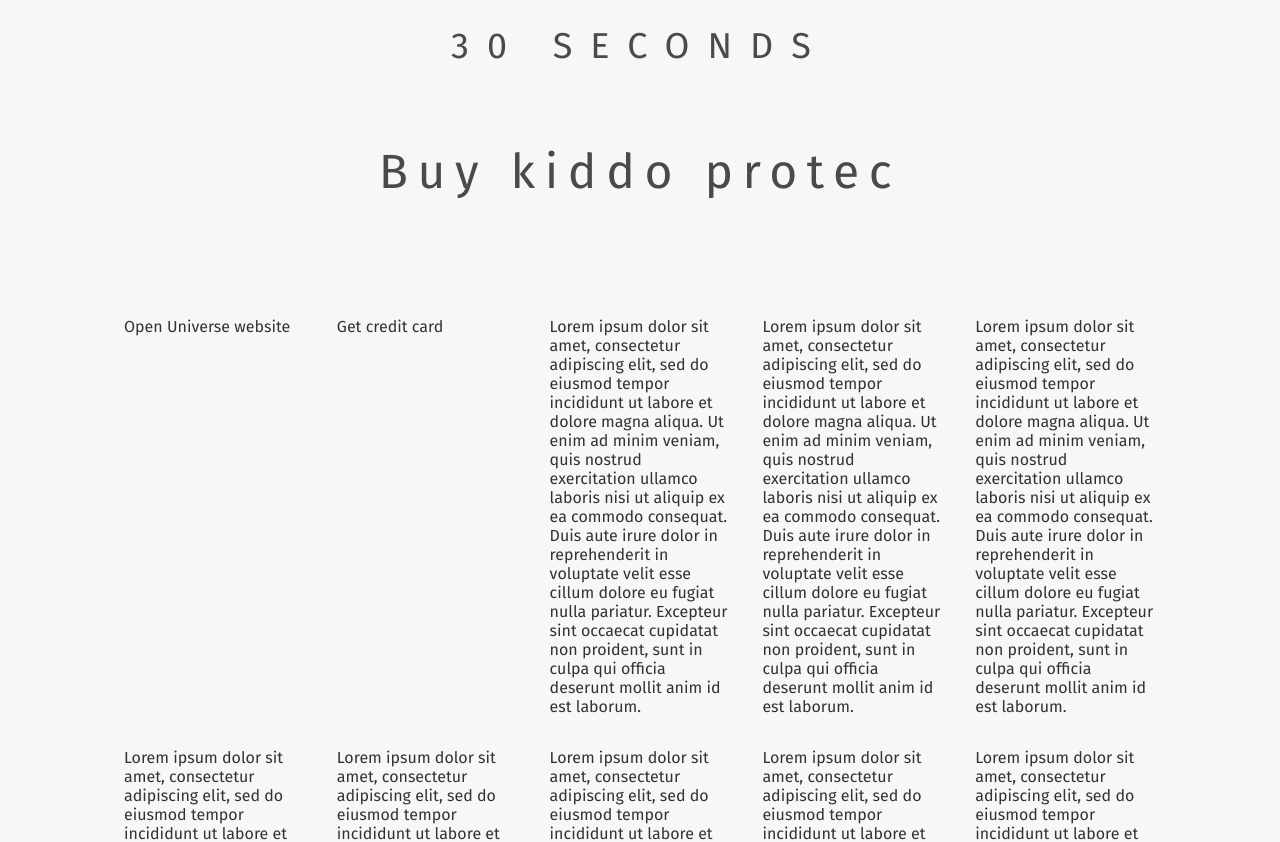
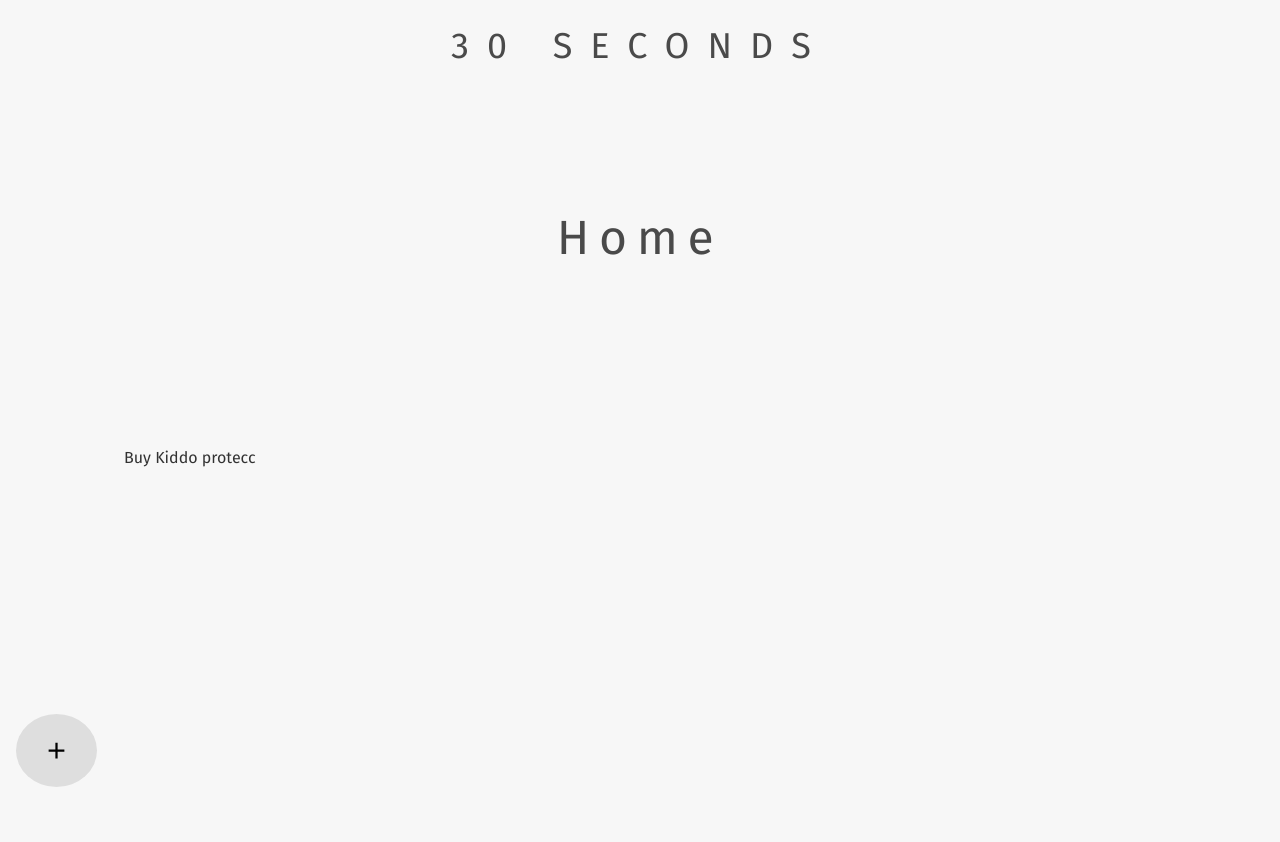
Before and after one commit to sbakht/30-Seconds, a Svelte app: page / in a window 1280 px wide. Shown: the top 842 px of the page. After the commit the page ends 800 px from the top, so only its background shows below. Built offline with nearby package versions, Linux system fonts and the light colour scheme.

Commit message:
root updates

```diff
--- a/src/App.svelte
+++ b/src/App.svelte
@@ -19,29 +19,47 @@
 	import Goal from './Goal.svelte';
 	import Icons from './Icons.svelte';
 	import Task from './Task.svelte';
+	import hash from './hasher.js';
 
-	let tasks = [
-		{title: "Open Universe website"},
-		{title: "Check if smalls are in stock", completed: true},
-		{title: "Get credit card"},
-		{title: "Lorem ipsum dolor sit amet, consectetur adipiscing elit, sed do eiusmod tempor incididunt ut labore et dolore magna aliqua. Ut enim ad minim veniam, quis nostrud exercitation ullamco laboris nisi ut aliquip ex ea commodo consequat. Duis aute irure dolor in reprehenderit in voluptate velit esse cillum dolore eu fugiat nulla pariatur. Excepteur sint occaecat cupidatat non proident, sunt in culpa qui officia deserunt mollit anim id est laborum."},
-		{title: "Lorem ipsum dolor sit amet, consectetur adipiscing elit, sed do eiusmod tempor incididunt ut labore et dolore magna aliqua. Ut enim ad minim veniam, quis nostrud exercitation ullamco laboris nisi ut aliquip ex ea commodo consequat. Duis aute irure dolor in reprehenderit in voluptate velit esse cillum dolore eu fugiat nulla pariatur. Excepteur sint occaecat cupidatat non proident, sunt in culpa qui officia deserunt mollit anim id est laborum."},
-		{title: "Lorem ipsum dolor sit amet, consectetur adipiscing elit, sed do eiusmod tempor incididunt ut labore et dolore magna aliqua. Ut enim ad minim veniam, quis nostrud exercitation ullamco laboris nisi ut aliquip ex ea commodo consequat. Duis aute irure dolor in reprehenderit in voluptate velit esse cillum dolore eu fugiat nulla pariatur. Excepteur sint occaecat cupidatat non proident, sunt in culpa qui officia deserunt mollit anim id est laborum."},
-		{title: "Lorem ipsum dolor sit amet, consectetur adipiscing elit, sed do eiusmod tempor incididunt ut labore et dolore magna aliqua. Ut enim ad minim veniam, quis nostrud exercitation ullamco laboris nisi ut aliquip ex ea commodo consequat. Duis aute irure dolor in reprehenderit in voluptate velit esse cillum dolore eu fugiat nulla pariatur. Excepteur sint occaecat cupidatat non proident, sunt in culpa qui officia deserunt mollit anim id est laborum."},
-		{title: "Lorem ipsum dolor sit amet, consectetur adipiscing elit, sed do eiusmod tempor incididunt ut labore et dolore magna aliqua. Ut enim ad minim veniam, quis nostrud exercitation ullamco laboris nisi ut aliquip ex ea commodo consequat. Duis aute irure dolor in reprehenderit in voluptate velit esse cillum dolore eu fugiat nulla pariatur. Excepteur sint occaecat cupidatat non proident, sunt in culpa qui officia deserunt mollit anim id est laborum."},
-		{title: "Lorem ipsum dolor sit amet, consectetur adipiscing elit, sed do eiusmod tempor incididunt ut labore et dolore magna aliqua. Ut enim ad minim veniam, quis nostrud exercitation ullamco laboris nisi ut aliquip ex ea commodo consequat. Duis aute irure dolor in reprehenderit in voluptate velit esse cillum dolore eu fugiat nulla pariatur. Excepteur sint occaecat cupidatat non proident, sunt in culpa qui officia deserunt mollit anim id est laborum."},
-		{title: "Lorem ipsum dolor sit amet, consectetur adipiscing elit, sed do eiusmod tempor incididunt ut labore et dolore magna aliqua. Ut enim ad minim veniam, quis nostrud exercitation ullamco laboris nisi ut aliquip ex ea commodo consequat. Duis aute irure dolor in reprehenderit in voluptate velit esse cillum dolore eu fugiat nulla pariatur. Excepteur sint occaecat cupidatat non proident, sunt in culpa qui officia deserunt mollit anim id est laborum."},
-		{title: "Lorem ipsum dolor sit amet, consectetur adipiscing elit, sed do eiusmod tempor incididunt ut labore et dolore magna aliqua. Ut enim ad minim veniam, quis nostrud exercitation ullamco laboris nisi ut aliquip ex ea commodo consequat. Duis aute irure dolor in reprehenderit in voluptate velit esse cillum dolore eu fugiat nulla pariatur. Excepteur sint occaecat cupidatat non proident, sunt in culpa qui officia deserunt mollit anim id est laborum."},
-		{title: "Lorem ipsum dolor sit amet, consectetur adipiscing elit, sed do eiusmod tempor incididunt ut labore et dolore magna aliqua. Ut enim ad minim veniam, quis nostrud exercitation ullamco laboris nisi ut aliquip ex ea commodo consequat. Duis aute irure dolor in reprehenderit in voluptate velit esse cillum dolore eu fugiat nulla pariatur. Excepteur sint occaecat cupidatat non proident, sunt in culpa qui officia deserunt mollit anim id est laborum."},
-	];
+	let tasks = {
+	  isRoot: true,
+		title: 'Home',
+		tasks: [
+		{
+			title: "Buy Kiddo protecc",
+			tasks: [
+				{title: "Open Universe website"},
+				{title: "Check if smalls are in stock", completed: true},
+				{title: "Get credit card", tasks: [{title: 'Dance with a chicken'}]},
+				{title: "Lorem ipsum dolor sit amet, consectetur adipiscing elit, sed do eiusmod tempor incididunt ut labore et dolore magna aliqua. Ut enim ad minim veniam, quis nostrud exercitation ullamco laboris nisi ut aliquip ex ea commodo consequat. Duis aute irure dolor in reprehenderit in voluptate velit esse cillum dolore eu fugiat nulla pariatur. Excepteur sint occaecat cupidatat non proident, sunt in culpa qui officia deserunt mollit anim id est laborum."},
+				{title: "Lorem ipsum dolor sit amet, consectetur adipiscing elit, sed do eiusmod tempor incididunt ut labore et dolore magna aliqua. Ut enim ad minim veniam, quis nostrud exercitation ullamco laboris nisi ut aliquip ex ea commodo consequat. Duis aute irure dolor in reprehenderit in voluptate velit esse cillum dolore eu fugiat nulla pariatur. Excepteur sint occaecat cupidatat non proident, sunt in culpa qui officia deserunt mollit anim id est laborum."},
+			]
+		}
+	]};
 
+	let index = [];
+	let history = [];
+	let activeTask = tasks;
+	for(let i = 0; i < index.length; i++) {
+		activeTask = activeTask.tasks[index[i]]
+	}
+
+	console.log(activeTask);
 	pushCompletedToEnd();
 
-	let hasUnfinishedTasks = tasks.length && tasks.filter(t => !t.completed).length;
-	let canComplete = !hasUnfinishedTasks;
+	let hasUnfinishedTasks;
+	let parentIsNotCompleted;
+	$: {
+		hasUnfinishedTasks = hasOpenTasks(activeTask);
+		if(history.length) {
+			parentIsNotCompleted = !history[history.length-1].completed;
+		}else{
+			parentIsNotCompleted = true;
+		}
+	}
 
 	function pushCompletedToEnd() {
-		tasks.sort((t1, t2) => {
+		activeTask.tasks.sort((t1, t2) => {
 			if(t1.completed && !t2.completed) {
 				return 1;
 			}
@@ -51,11 +69,47 @@
 			return 0;
 		})
 	}
+
+	function hasOpenTasks(task) {
+		return task.tasks && task.tasks.length && task.tasks.filter(t => !t.completed).length;
+	}
+
+	function openTask(e) {
+		history.push(activeTask);
+		const task = e.detail.task;
+		activeTask = task;
+		window.history.pushState(history, '', '#' + hash(activeTask.title))
+	}
+
+	function onCompletion() {
+		activeTask.completed = true;
+		if(history.length) {
+			activeTask = history.pop();
+		}
+	}
+
+	function onUncompletion() {
+		activeTask.completed = false;
+		if((!activeTask.tasks || activeTasks.tasks.length === 0) && history.length) {
+			activeTask = history.pop();
+		}
+	}
+
+	window.addEventListener('popstate', (event) => {
+		if(history.length) {
+			activeTask = history.pop();
+		}
+	});
 </script>
 
 <div id="container">
 	<Header  />
-	<Goal hasUnfinishedTasks={hasUnfinishedTasks} text="Buy kiddo protec" />
-	<Task tasks={tasks} />
-	<Icons complete={canComplete} />
+	<Goal hasUnfinishedTasks={hasUnfinishedTasks} task={activeTask} />
+	<Task tasks={activeTask.tasks || []} on:open-task={openTask} />
+	<Icons
+		task={activeTask}
+		complete={!hasUnfinishedTasks && !activeTask.completed}
+		clear={activeTask.completed && parentIsNotCompleted}
+		on:completion={onCompletion}
+		on:uncompletion={onUncompletion}/>
 </div>
--- a/src/Goal.svelte
+++ b/src/Goal.svelte
@@ -14,11 +14,15 @@
     margin-top: 225px;
   }
 
+  .complete {
+    color: rgb(0, 0, 0, .2);
+  }
+
 </style>
 
 <script>
-    export let text;
+    export let task;
     export let hasUnfinishedTasks;
 </script>
 
-<div class="todo" class:pushdown={!hasUnfinishedTasks}>{text}</div>
+<div class="todo" class:complete={task.completed} class:pushdown={!hasUnfinishedTasks}>{task.title}</div>
--- a/src/Icons.svelte
+++ b/src/Icons.svelte
@@ -14,9 +14,22 @@
 </style>
 
 <script>
+  import { createEventDispatcher } from 'svelte';
+  export let task;
   export let add = true;
   export let complete = true;
+  export let clear = false;
   export let remove = true;
+
+  const dispatch = createEventDispatcher();
+
+  function onComplete() {
+    dispatch('completion')
+  }
+
+  function onClear() {
+    dispatch('uncompletion')
+  }
 </script>
 
 <div class="icons">
@@ -28,15 +41,22 @@
   </svg>
   {/if}
 
-  {#if complete}
-    <svg clas="complete" width="81" height="73" viewBox="0 0 81 73" fill="none" xmlns="http://www.w3.org/2000/svg">
+  {#if complete && !task.isRoot}
+    <svg on:click={onComplete} class="complete" width="81" height="73" viewBox="0 0 81 73" fill="none" xmlns="http://www.w3.org/2000/svg">
   }
 <ellipse cx="40.5" cy="36.5" rx="40.5" ry="36.5" fill="black" fill-opacity="0.1"/>
 <path d="M37.125 41.225L32.4 36.5L30.825 38.075L37.125 44.375L50.625 30.875L49.05 29.3L37.125 41.225Z" fill="black"/>
 </svg>
   {/if}
 
-    {#if remove}
+  {#if clear && !task.isRoot}
+    <svg on:click={onClear} class="clear" width="81" height="73" viewBox="0 0 81 73" fill="none" xmlns="http://www.w3.org/2000/svg">
+      <path d="M81 36.5C81 56.6584 62.8675 73 40.5 73C18.1325 73 0 56.6584 0 36.5C0 16.3416 18.1325 0 40.5 0C62.8675 0 81 16.3416 81 36.5Z" fill="black" fill-opacity="0.1"/>
+      <path d="M48.375 30.2112L46.7888 28.625L40.5 34.9138L34.2112 28.625L32.625 30.2112L38.9138 36.5L32.625 42.7888L34.2112 44.375L40.5 38.0862L46.7888 44.375L48.375 42.7888L42.0862 36.5L48.375 30.2112Z" fill="black"/>
+    </svg>
+  {/if}
+
+    {#if remove && !task.isRoot}
     <svg class="delete" width="81" height="73" viewBox="0 0 81 73" fill="none" xmlns="http://www.w3.org/2000/svg">
   <path d="M35 44C35 45.1 35.9 46 37 46H45C46.1 46 47 45.1 47 44V32H35V44ZM48 29H44.5L43.5 28H38.5L37.5 29H34V31H48V29Z" fill="black"/>
   <ellipse cx="40.5" cy="36.5" rx="40.5" ry="36.5" fill="black" fill-opacity="0.1"/>
--- a/src/Task.svelte
+++ b/src/Task.svelte
@@ -25,11 +25,18 @@
 </style>
 
 <script>
+  import { createEventDispatcher } from 'svelte';
   export let tasks = [];
+
+  const dispatch = createEventDispatcher();
+
+  function openTask(task) {
+    dispatch('open-task', {task})
+  }
 </script>
 
 <div class="goals">
   {#each tasks as task}
-    <div class="goal" class:complete="{task.completed}">{task.title}</div>
+    <div class="goal" class:complete="{task.completed}" on:click={() => openTask(task)}>{task.title}</div>
   {/each}
 </div>
--- /dev/null
+++ b/src/hasher.js
@@ -0,0 +1,11 @@
+function hash(str) {
+  var hash = 0, i, chr;
+  for (i = 0; i < str.length; i++) {
+    chr   = str.charCodeAt(i);
+    hash  = ((hash << 5) - hash) + chr;
+    hash |= 0; // Convert to 32bit integer
+  }
+  return hash;
+}
+
+export default hash;
```
